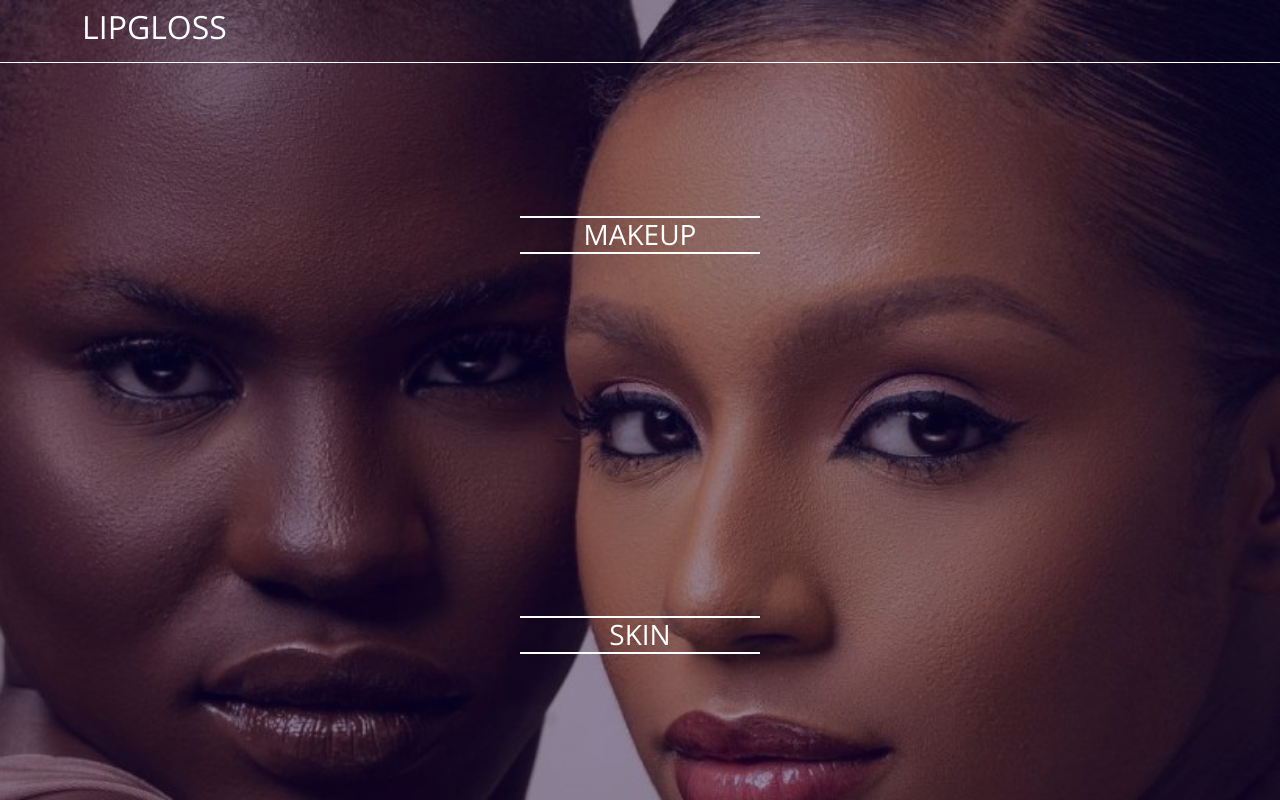
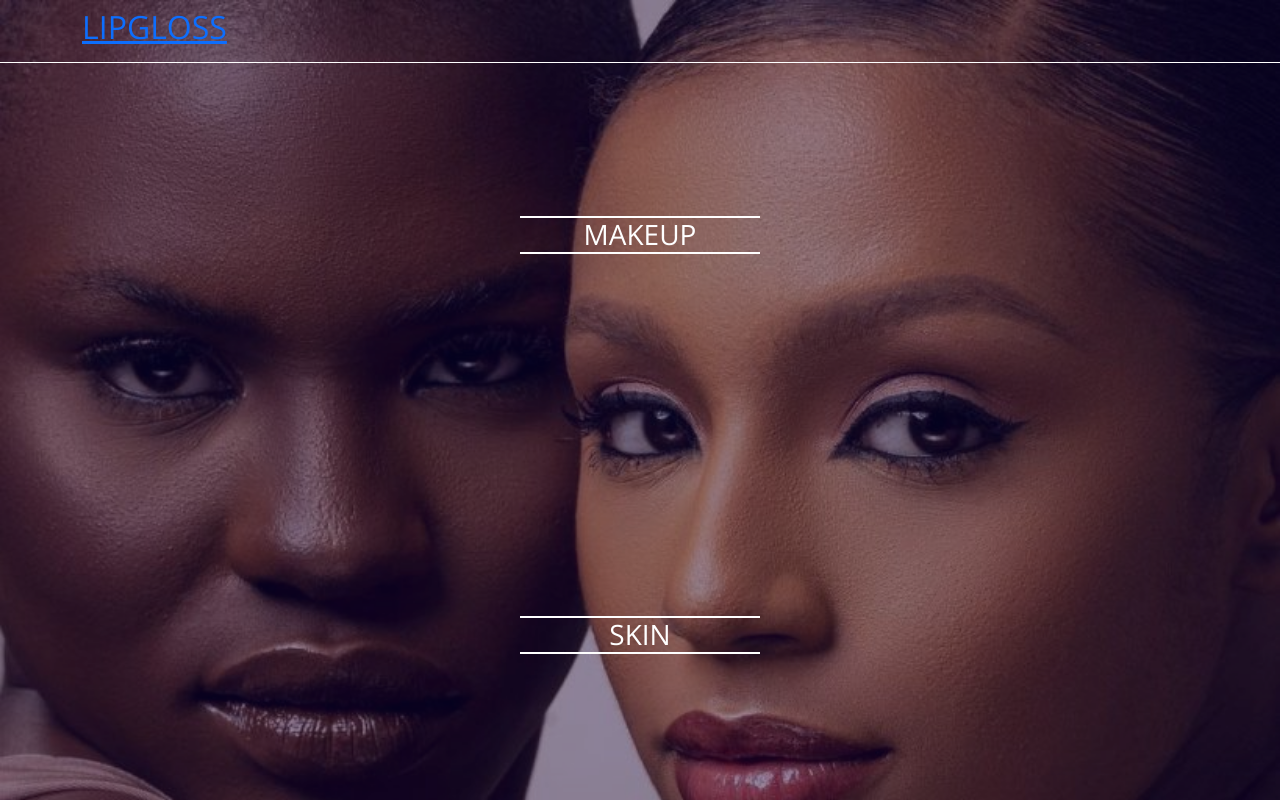
Before and after one commit to Markprince115/makeup-web-app, a plain HTML site: page index.html in a window 1280 px wide. Drawn offline with nearby package versions, Linux system fonts and the light colour scheme.

Commit message:
Update index.html

```diff
--- a/index.html
+++ b/index.html
@@ -22,7 +22,7 @@
     <!-- Header-->
     <header class="header position-fixed align-items-center justify-content-between p-2 w-100">
         <div class="container">
-            <h2 class="text-white"> LIPGLOSS</h2>
+            <h2 class="text-white"> <a href="index.html">LIPGLOSS</a></h2>
         </div>
     </header>
 
```
